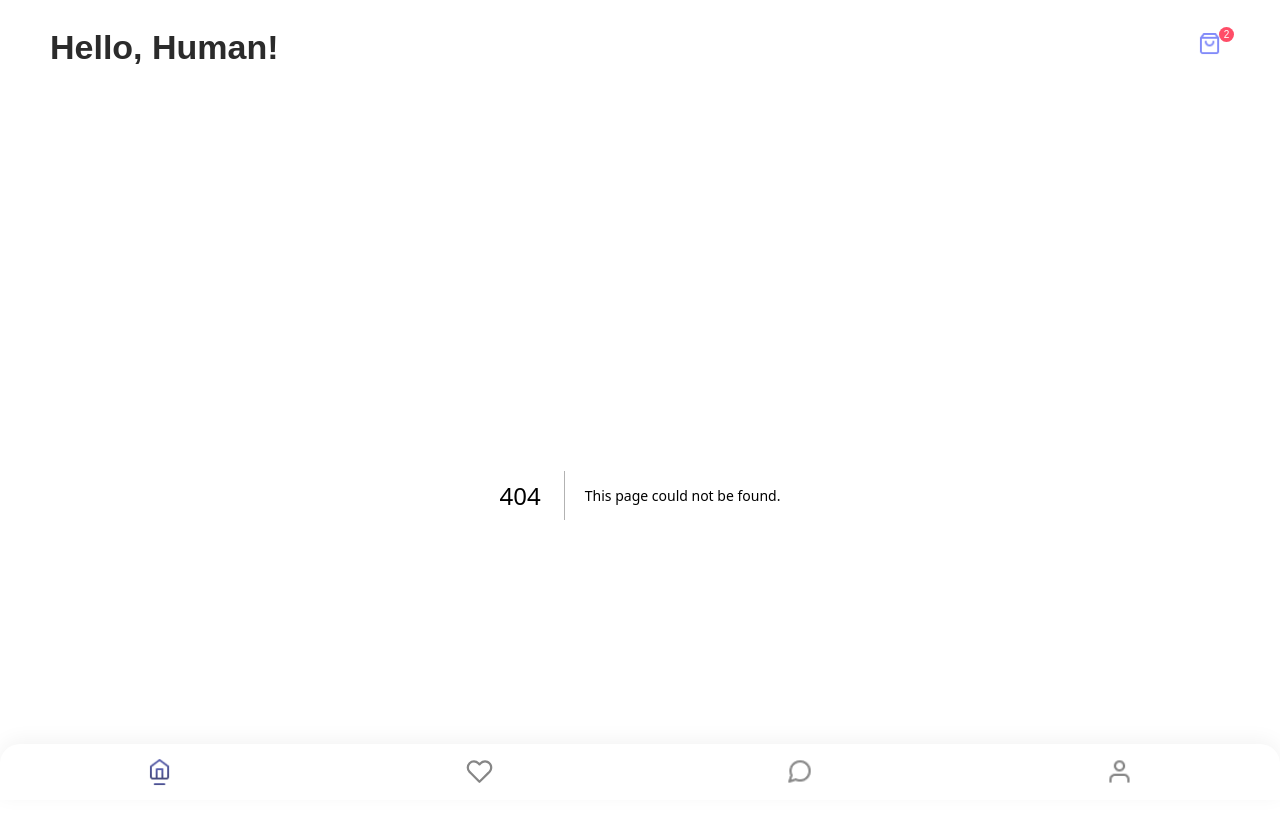
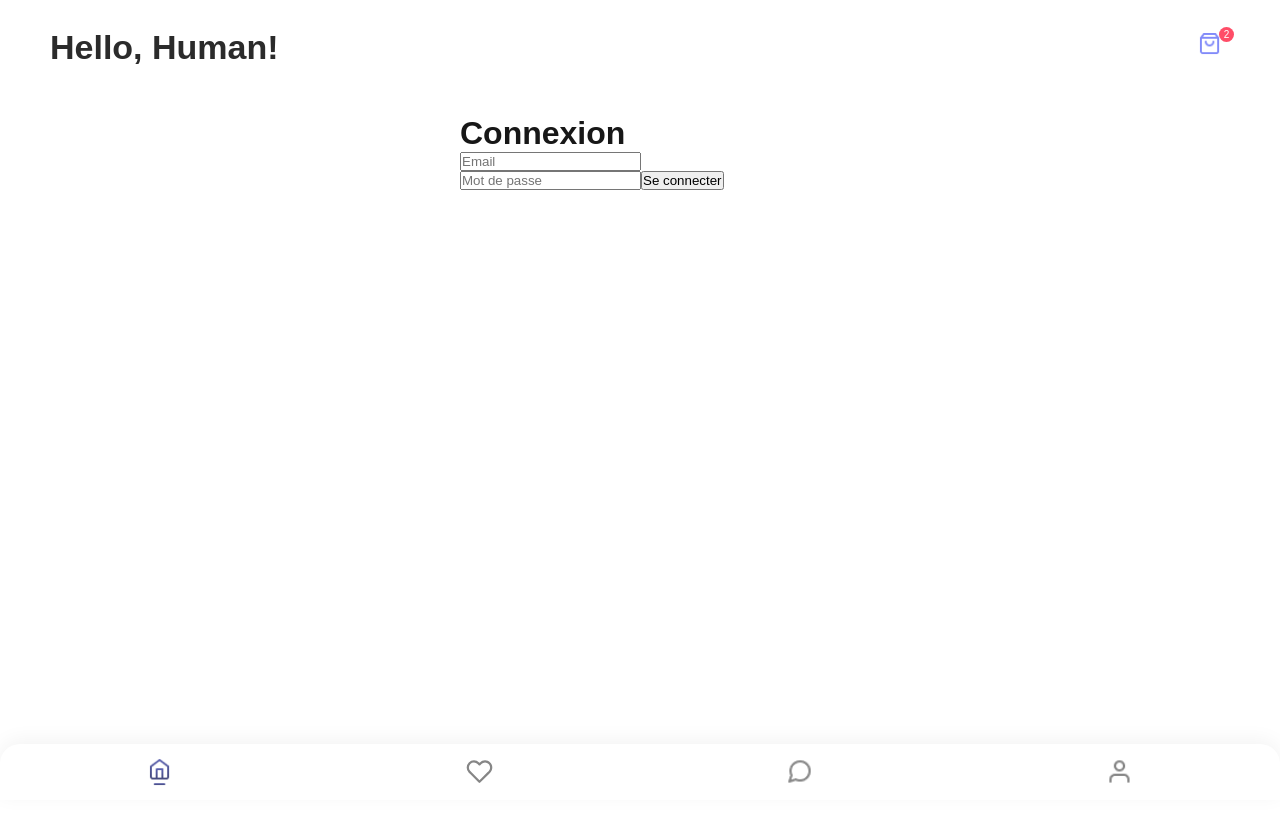
Before and after one commit to Lafuente-Nicolas/NLA-Patte-Cie, a Next.js app in the folder front/veterinaire/: page /login in a window 1280 px wide. Before the commit this address had no page. Shown: the top 824 px of the page. After the commit the page ends 800 px from the top, so only its background shows below. Built offline with nearby package versions, Linux system fonts and the light colour scheme.

Commit message:
login fonctionnel, user localstorage pour debug a suppr

```diff
--- a/front/veterinaire/app/components/login/Login.jsx
+++ b/front/veterinaire/app/components/login/Login.jsx
@@ -0,0 +1,72 @@
+"use client";
+
+import { useState } from "react";
+import axios from "axios";
+import { useRouter } from "next/navigation";
+
+export default function LoginPage() {
+  const router = useRouter();
+
+  const [email, setEmail] = useState("");
+  const [password, setPassword] = useState("");
+  const [isLoading, setIsLoading] = useState(false);
+  const [error, setError] = useState("");
+
+  const handleLogin = async (e) => {
+    e.preventDefault();
+    setError("");
+
+    try {
+      setIsLoading(true);
+
+      const response = await axios.post(
+        "http://localhost:4000/api/auth/login",
+        { email, password },
+        { withCredentials: true }
+      );
+
+      const { token, user } = response.data;
+
+      localStorage.setItem("token", token);
+      localStorage.setItem("user", JSON.stringify(user));
+
+      router.push("/");
+    } catch (err) {
+      setError(
+        err.response?.data?.message || "Email ou mot de passe incorrect"
+      );
+    } finally {
+      setIsLoading(false);
+    }
+  };
+
+  return (
+    <div style={{ maxWidth: 400, margin: "auto", padding: 20 }}>
+      <h1>Connexion</h1>
+
+      {error && <p style={{ color: "red" }}>{error}</p>}
+
+      <form onSubmit={handleLogin}>
+        <input
+          type="email"
+          placeholder="Email"
+          value={email}
+          onChange={(e) => setEmail(e.target.value)}
+          required
+        />
+
+        <input
+          type="password"
+          placeholder="Mot de passe"
+          value={password}
+          onChange={(e) => setPassword(e.target.value)}
+          required
+        />
+
+        <button type="submit" disabled={isLoading}>
+          {isLoading ? "Connexion..." : "Se connecter"}
+        </button>
+      </form>
+    </div>
+  );
+}
--- /dev/null
+++ b/front/veterinaire/app/login/page.js
@@ -0,0 +1,5 @@
+import LoginPage from "../components/login/Login";
+
+export default function Login() {
+  return <LoginPage />;
+}
```
